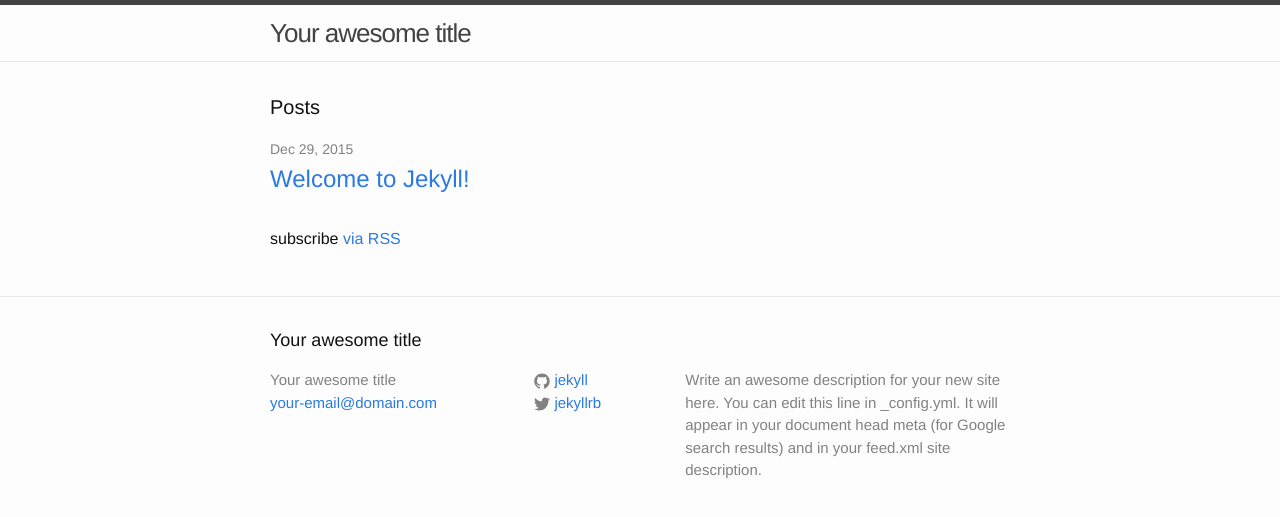
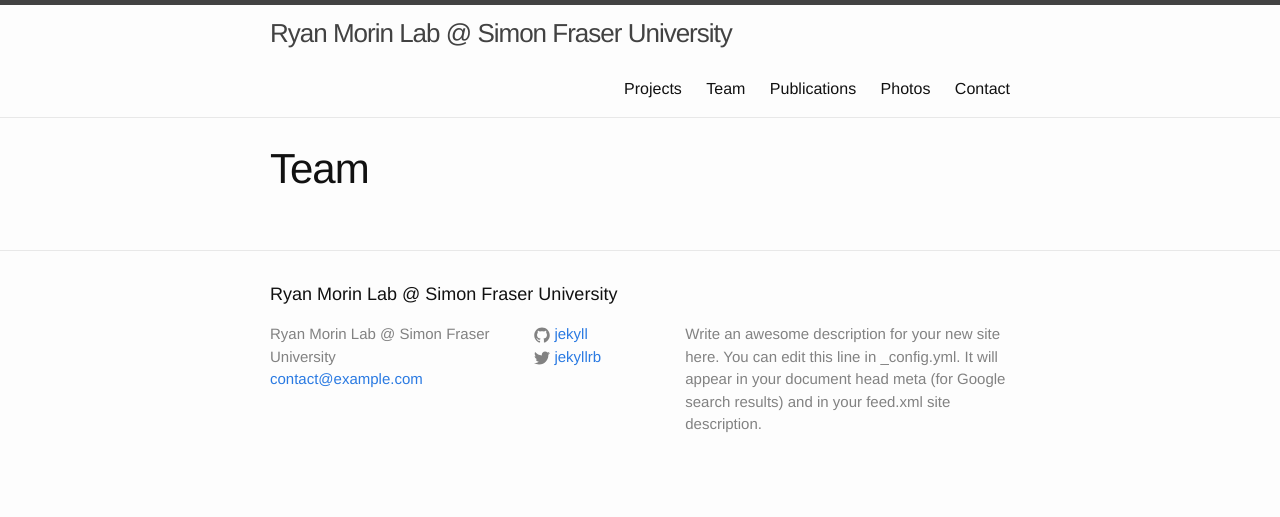
Before and after one commit to BrunoGrandePhD/guild, a Jekyll site: the page built from _pages/team/index.md, in a window 1280 px wide. Shown: the top 517 px of the page. Built offline with Jekyll 4.4.1, drawn with Linux system fonts in a browser that asks for light colours.

Commit message:
set up pages
- stored pages in _pages
- added toggles to each page
- specified page order

```diff
--- a/_config.yml
+++ b/_config.yml
@@ -1,6 +1,7 @@
 # Site settings
-title: Your awesome title
-email: your-email@domain.com
+lab_name: Ryan Morin Lab
+institution: Simon Fraser University
+email: contact@example.com
 description: > # this means to ignore newlines until "baseurl:"
   Write an awesome description for your new site here. You can edit this
   line in _config.yml. It will appear in your document head meta (for
@@ -12,3 +13,5 @@ github_username:  jekyll
 
 # Build settings
 markdown: kramdown
+include: ["_pages"]
+permalink: /:title/
--- a/_includes/footer.html
+++ b/_includes/footer.html
@@ -2,12 +2,12 @@
 
   <div class="wrapper">
 
-    <h2 class="footer-heading">{{ site.title }}</h2>
+    <h2 class="footer-heading">{{ site.lab_name | append: "  @  " | append: site.institution }}</h2>
 
     <div class="footer-col-wrapper">
       <div class="footer-col  footer-col-1">
         <ul class="contact-list">
-          <li>{{ site.title }}</li>
+          <li>{{ site.lab_name | append: "  @  " | append: site.institution }}</li>
           <li><a href="mailto:{{ site.email }}">{{ site.email }}</a></li>
         </ul>
       </div>
--- a/_includes/head.html
+++ b/_includes/head.html
@@ -3,7 +3,7 @@
     <meta name="viewport" content="width=device-width initial-scale=1" />
     <meta http-equiv="X-UA-Compatible" content="IE=edge">
 
-    <title>{% if page.title %}{{ page.title }}{% else %}{{ site.title }}{% endif %}</title>
+    <title>{% if page.title %}{{ page.title }}{% else %}{{ site.lab_name | append: "  @  " | append: site.institution }}{% endif %}</title>
     <meta name="description" content="{{ site.description }}">
 
     <link rel="stylesheet" href="{{ "/css/main.css" | prepend: site.baseurl }}">
--- a/_includes/header.html
+++ b/_includes/header.html
@@ -2,7 +2,11 @@
 
   <div class="wrapper">
 
-    <a class="site-title" href="{{ site.baseurl }}/">{{ site.title }}</a>
+    <a class="site-title" href="{{ site.baseurl }}/">{{ site.lab_name | append: "  @  " | append: site.institution }}</a>
+
+  </div>
+
+  <div class="wrapper">
 
     <nav class="site-nav">
       <a href="#" class="menu-icon">
@@ -14,9 +18,10 @@
       </a>
 
       <div class="trigger">
-        {% for page in site.pages %}
-          {% if page.title %}
-          <a class="page-link" href="{{ page.url | prepend: site.baseurl }}">{{ page.title }}</a>
+        {% assign pages = site.pages | sort: "rank" %}
+        {% for page in pages %}
+          {% if page.title and page.toggle %}
+          <a class="page-link" data="{{page.toggle}}" href="{{ page.url | prepend: site.baseurl }}">{{ page.title }}</a>
           {% endif %}
         {% endfor %}
       </div>
--- /dev/null
+++ b/_pages/team/index.md
@@ -0,0 +1,7 @@
+---
+layout: page
+title: Team
+permalink: /team/
+toggle: on
+rank: 2
+---
--- a/feed.xml
+++ b/feed.xml
@@ -4,7 +4,7 @@ layout: null
 <?xml version="1.0" encoding="UTF-8"?>
 <rss version="2.0" xmlns:atom="http://www.w3.org/2005/Atom">
   <channel>
-    <title>{{ site.title | xml_escape }}</title>
+    <title>{{ site.lab_name | append: "  @  " | append: site.institution | xml_escape }}</title>
     <description>{{ site.description | xml_escape }}</description>
     <link>{{ site.url }}{{ site.baseurl }}/</link>
     <atom:link href="{{ "/feed.xml" | prepend: site.baseurl | prepend: site.url }}" rel="self" type="application/rss+xml" />
--- a/team/index.html
+++ /dev/null
@@ -1,23 +0,0 @@
----
-layout: default
----
-
-<div class="home">
-
-  <h1 class="page-heading">Posts</h1>
-
-  <ul class="post-list">
-    {% for post in site.posts %}
-      <li>
-        <span class="post-meta">{{ post.date | date: "%b %-d, %Y" }}</span>
-
-        <h2>
-          <a class="post-link" href="{{ post.url | prepend: site.baseurl }}">{{ post.title }}</a>
-        </h2>
-      </li>
-    {% endfor %}
-  </ul>
-
-  <p class="rss-subscribe">subscribe <a href="{{ "/feed.xml" | prepend: site.baseurl }}">via RSS</a></p>
-
-</div>
```
Also changed, not shown: _pages/blog/index.md (added, +7 -0 lines), _pages/contact/index.md (added, +7 -0 lines), _pages/photos/index.md (added, +7 -0 lines), _pages/pi/index.md (added, +7 -0 lines), _pages/projects/index.md (added, +7 -0 lines), _pages/publications/index.md (added, +7 -0 lines), blog/index.html (deleted, +0 -23 lines), contact/index.html (deleted, +0 -23 lines), photos/index.html (deleted, +0 -23 lines), pi/index.html (deleted, +0 -23 lines), projects/index.html (deleted, +0 -23 lines), publications/index.html (deleted, +0 -23 lines).
